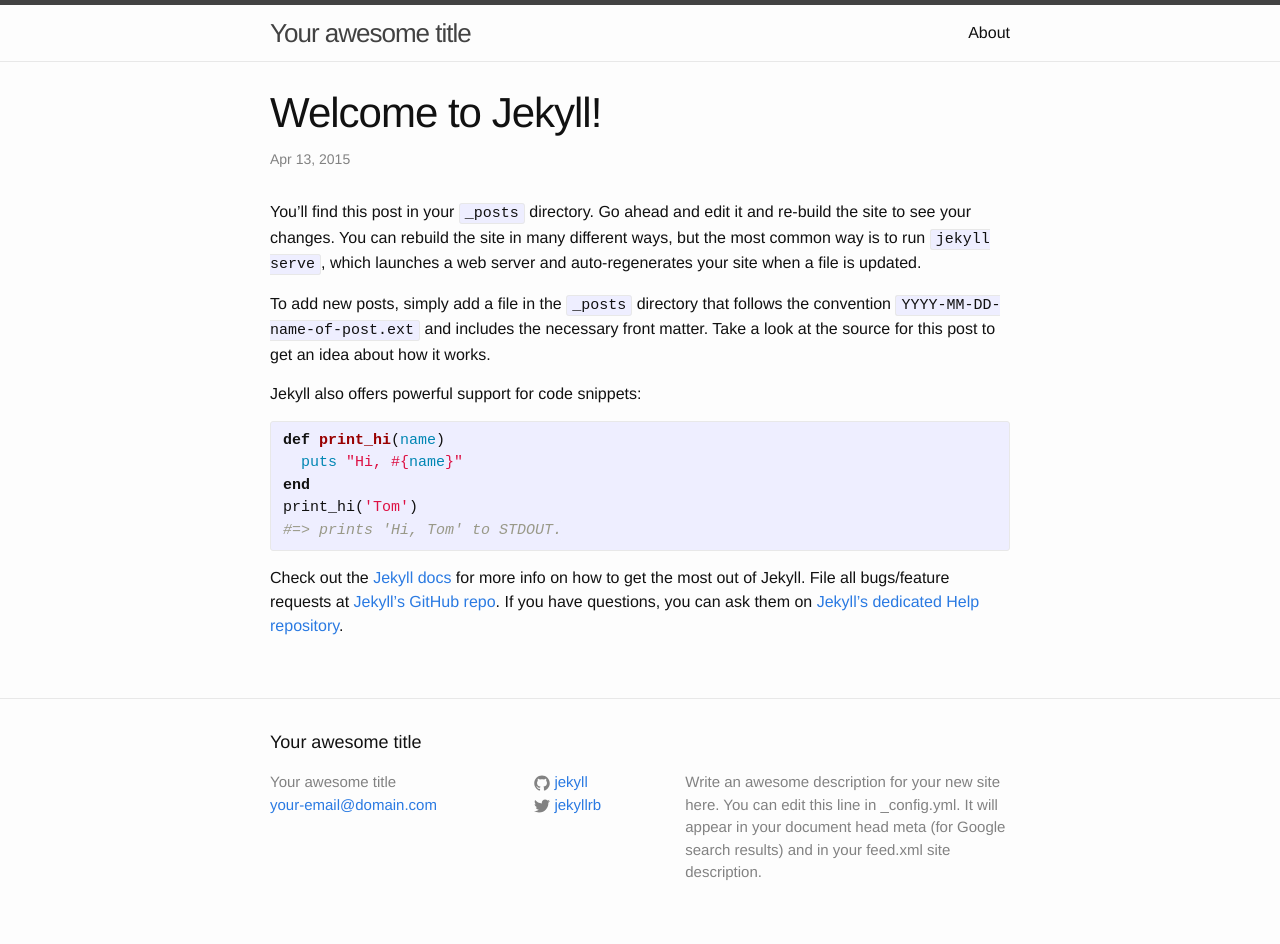
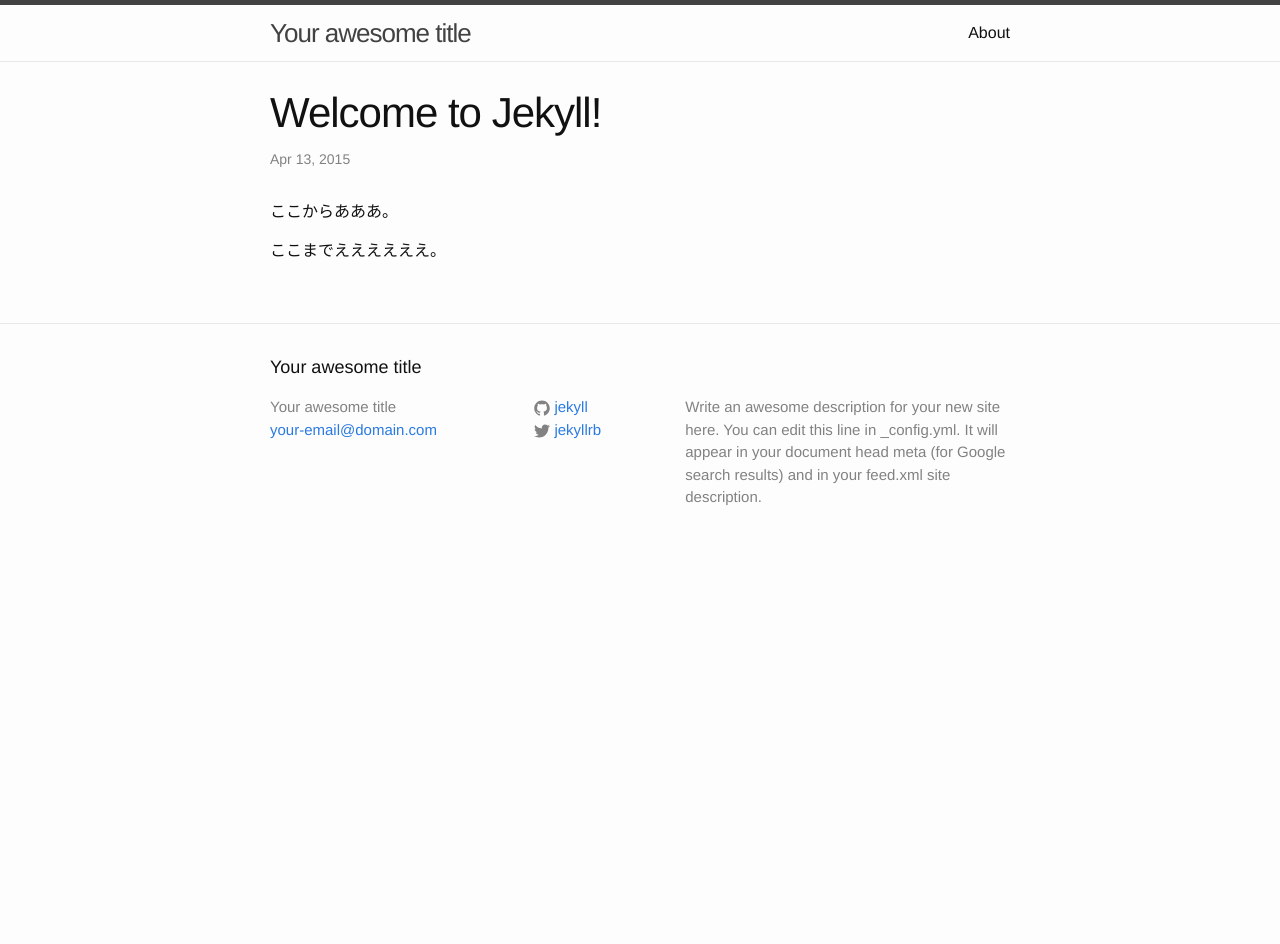
Before and after one commit to karur4n-sandbox/hello-jekyll, a Jekyll site: the page built from _posts/2015-04-13-welcome-to-jekyll.markdown, in a window 1280 px wide. Built offline with Jekyll 4.4.1, drawn with Linux system fonts in a browser that asks for light colours; after the commit the page ends 900 px from its top, so only the background shows below that.

Commit message:
<!-- more --> を使う
GitHub Pages 上で動作するか試す

```diff
--- a/_posts/2015-04-13-welcome-to-jekyll.markdown
+++ b/_posts/2015-04-13-welcome-to-jekyll.markdown
@@ -4,22 +4,9 @@ title:  "Welcome to Jekyll!"
 date:   2015-04-13 01:09:54
 categories: jekyll update
 ---
-You’ll find this post in your `_posts` directory. Go ahead and edit it and re-build the site to see your changes. You can rebuild the site in many different ways, but the most common way is to run `jekyll serve`, which launches a web server and auto-regenerates your site when a file is updated.
 
-To add new posts, simply add a file in the `_posts` directory that follows the convention `YYYY-MM-DD-name-of-post.ext` and includes the necessary front matter. Take a look at the source for this post to get an idea about how it works.
+ここからあああ。
 
-Jekyll also offers powerful support for code snippets:
+<!-- more -->
 
-{% highlight ruby %}
-def print_hi(name)
-  puts "Hi, #{name}"
-end
-print_hi('Tom')
-#=> prints 'Hi, Tom' to STDOUT.
-{% endhighlight %}
-
-Check out the [Jekyll docs][jekyll] for more info on how to get the most out of Jekyll. File all bugs/feature requests at [Jekyll’s GitHub repo][jekyll-gh]. If you have questions, you can ask them on [Jekyll’s dedicated Help repository][jekyll-help].
-
-[jekyll]:      http://jekyllrb.com
-[jekyll-gh]:   https://github.com/jekyll/jekyll
-[jekyll-help]: https://github.com/jekyll/jekyll-help
+ここまでええええええ。
--- a/index.html
+++ b/index.html
@@ -14,6 +14,7 @@ layout: default
         <h2>
           <a class="post-link" href="{{ post.url | prepend: site.baseurl }}">{{ post.title }}</a>
         </h2>
+        {{ post.excerpt }}
       </li>
     {% endfor %}
   </ul>
```
